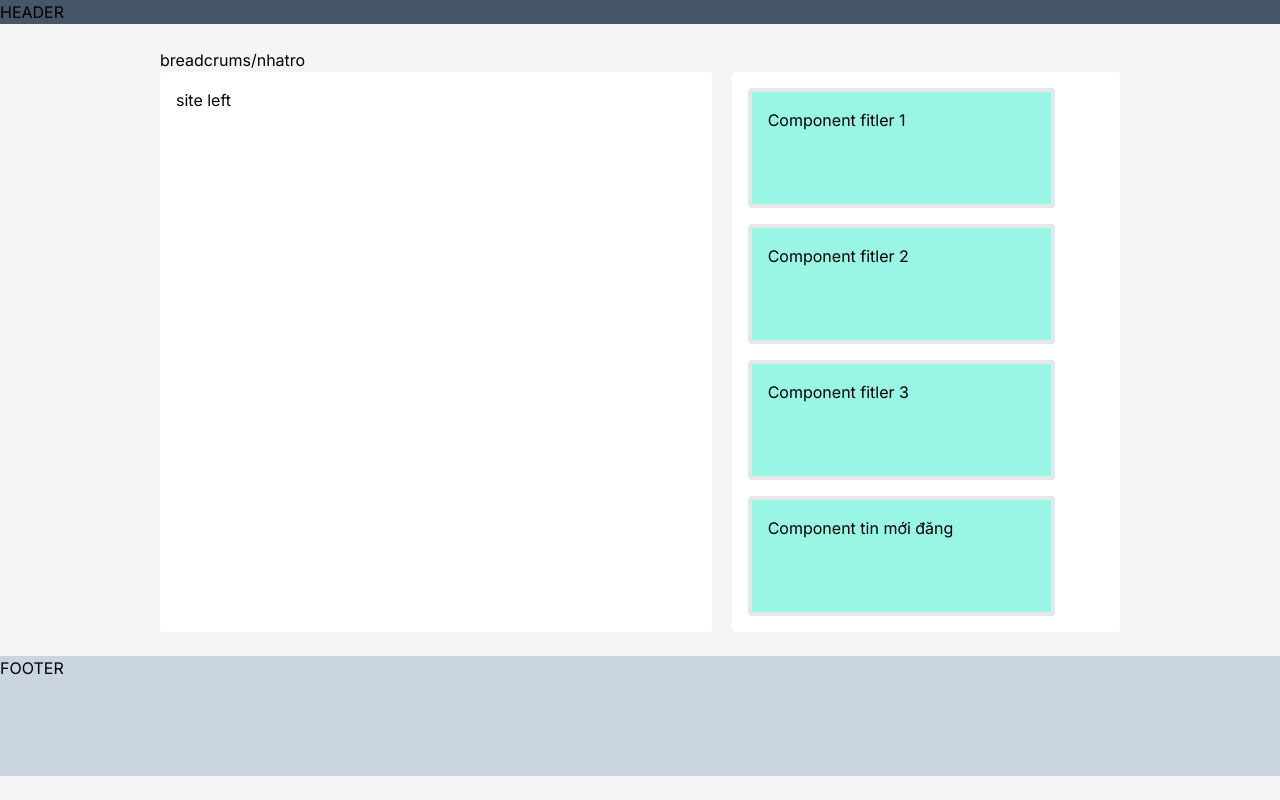
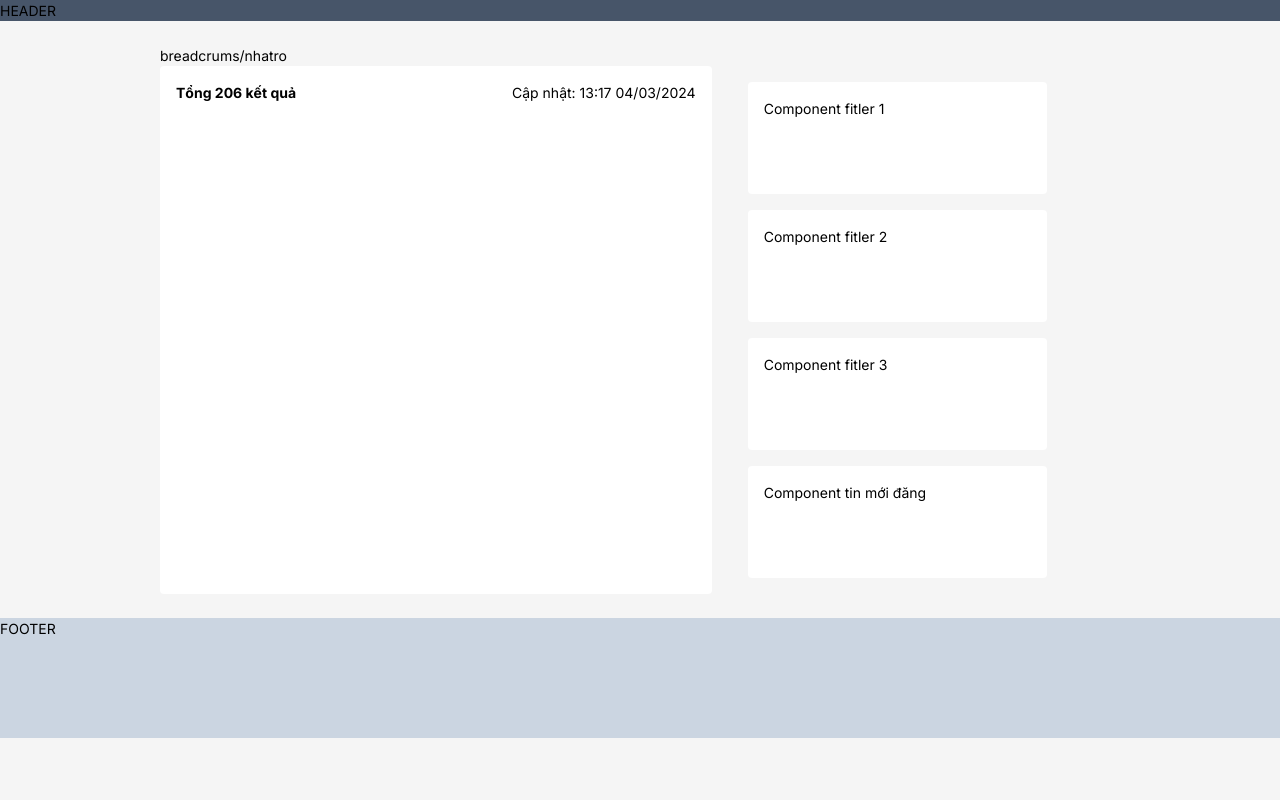
Before and after one commit to anhtan2223/Canthohub, a Next.js app in the folder FE/: page /nhatro in a window 1280 px wide. Built offline with nearby package versions, Linux system fonts and the light colour scheme.

Commit message:
ud font-size

```diff
--- a/FE/app/layout.tsx
+++ b/FE/app/layout.tsx
@@ -17,7 +17,7 @@ export default function RootLayout({
 }) {
   return (
     <html lang="en">
-      <body className={`${inter.className} antialiased bg-[#f5f5f5]`}>
+      <body className={`${inter.className} antialiased bg-[#f5f5f5] text-base`}>
         <header className=" bg-slate-600">HEADER</header>
         <div className="container mx-auto w-9/12 my-6">
             {children}
--- a/FE/app/nhatro/page.tsx
+++ b/FE/app/nhatro/page.tsx
@@ -3,14 +3,21 @@ export default function Page() {
             <p> breadcrums/nhatro</p>
             <div className="content-center mx-auto grid grid-cols-12 gap-5">
                 <div className="site-left p-4 bg-[#fff] col-span-7 rounded">
-                    site left
+                    <div className="flex justify-between">
+                        <h2 className="font-bold">
+                            Tổng 206 kết quả
+                        </h2>
+                        <p>
+                            Cập nhật: 13:17 04/03/2024
+                        </p>
+                    </div>
                 </div>
-                <div className="site-right p-4 bg-[#fff] col-span-5 rounded">
+                <div className="site-right p-4 col-span-5 rounded">
                     <div className="grid grid-rows-4 gap-4">
-                        <div className="box-content h-20 w-20 p-4 border-4 bg-teal-200 w-3/4 rounded">Component fitler 1</div>
-                        <div className="box-content h-20 w-20 p-4 border-4 bg-teal-200 w-3/4 rounded">Component fitler 2</div>
-                        <div className="box-content h-20 w-20 p-4 border-4 bg-teal-200 w-3/4 rounded">Component fitler 3</div>
-                        <div className="box-content h-20 w-20 p-4 border-4 bg-teal-200 w-3/4 rounded">Component tin mới đăng</div>
+                        <div className="box-content h-20 w-20 p-4 bg-[#fff] w-3/4 rounded">Component fitler 1</div>
+                        <div className="box-content h-20 w-20 p-4 bg-[#fff] w-3/4 rounded">Component fitler 2</div>
+                        <div className="box-content h-20 w-20 p-4 bg-[#fff] w-3/4 rounded">Component fitler 3</div>
+                        <div className="box-content h-20 w-20 p-4 bg-[#fff] w-3/4 rounded">Component tin mới đăng</div>
                     </div>
                 </div>
         </div>
--- a/FE/tailwind.config.ts
+++ b/FE/tailwind.config.ts
@@ -14,6 +14,9 @@ const config: Config = {
       backgroundColor: {
         'custom-gray': 'rgba(245, 245, 245, 1)',
         'bg-secondary': 'rgba(255, 255, 255, 1)'
+      },
+      fontSize: {
+        base: '14px',
       },
       colors: {
         blue: {
```
